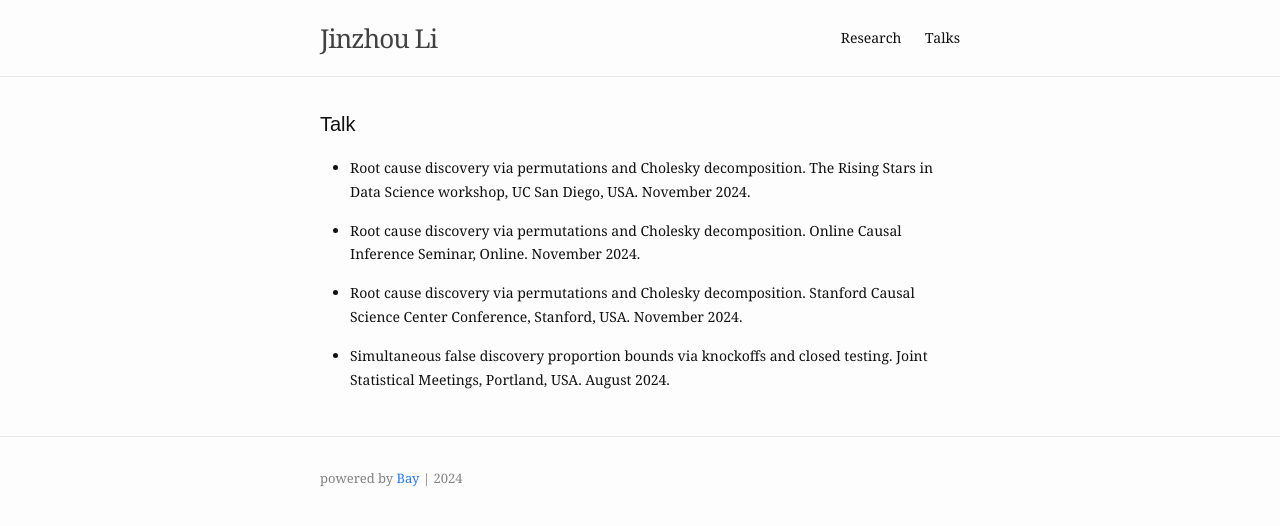
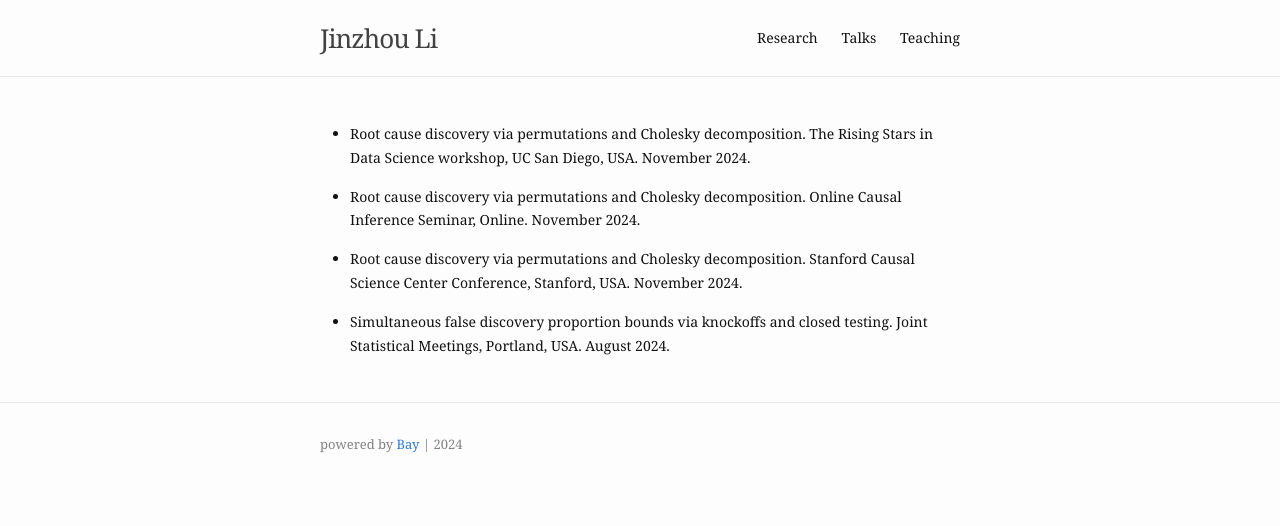
Before and after one commit to Jinzhou-Li/jinzhou-li.github.io, a Jekyll site: the page built from talks.md, in a window 1280 px wide. Shown: the top 526 px of the page. Built offline with Jekyll 4.4.1, drawn with Linux system fonts in a browser that asks for light colours.

Commit message:
update web

```diff
--- a/_config.yml
+++ b/_config.yml
@@ -10,6 +10,7 @@ header:
     #  slug: /
     - name: Research
     - name: Talks
+    - name: Teaching
 
 footer:
   show_powered_by: true
--- a/talks.md
+++ b/talks.md
@@ -1,6 +1,6 @@
 ---
 layout: talk
-title: Talk
+title:
 slug: /talk
 ---
 
```
Also changed, not shown: research.md (+1 -1 lines), teaching.md (+1 -1 lines).
